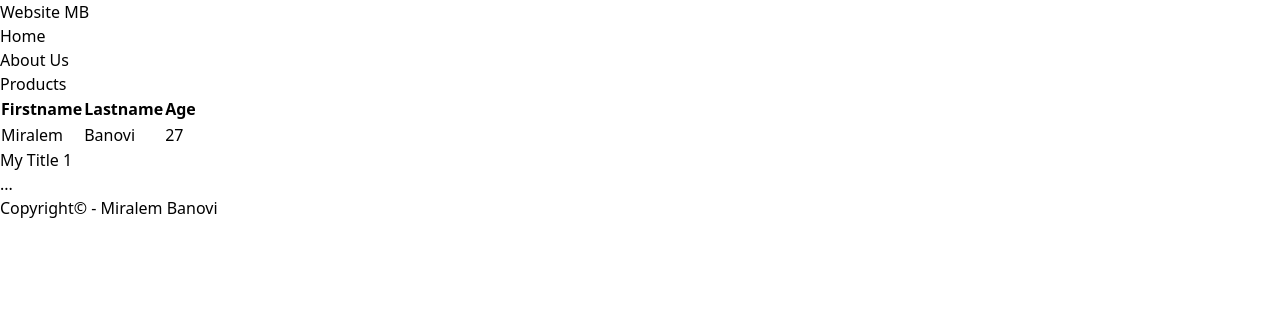
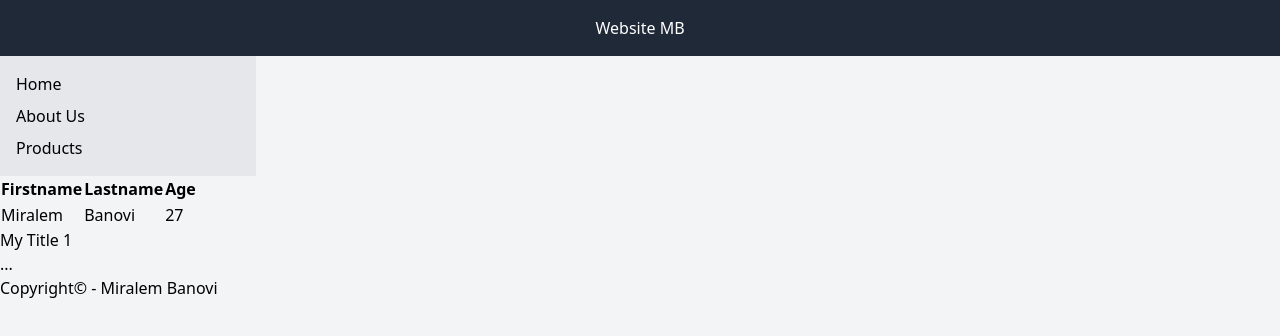
Before and after one commit to Miralem-Ba/example_project, a website built with webpack: page src/index.html in a window 1280 px wide. Built offline with nearby package versions, Linux system fonts and the light colour scheme.

Commit message:
Added tailwindcss to body and nav class

```diff
--- a/src/index.html
+++ b/src/index.html
@@ -6,22 +6,22 @@
   <script src="https://cdn.tailwindcss.com"></script>
 </head>
 
-<body>
+<body class="bg-gray-100">
 
-  <header class="header">
+  <header class="text-center p-4 bg-gray-800 text-white">
     Website MB
   </header>
 
-  <div>
-    <aside class="nav">
-      <nav>
-        <ul>
-          <li>Home</li>
-          <li>About Us</li>
-          <li>Products</li>
-        </ul>
-      </nav>
+  <aside class="bg-gray-200 p-4 w-64">
+    <nav>
+      <ul class="list-none">
+        <li class="mb-2">Home</li>
+        <li class="mb-2">About Us</li>
+        <li>Products</li>
+      </ul>
+    </nav>
   </aside>
+
   <table class="data-table">
       <tr>
         <th>Firstname</th>
```
